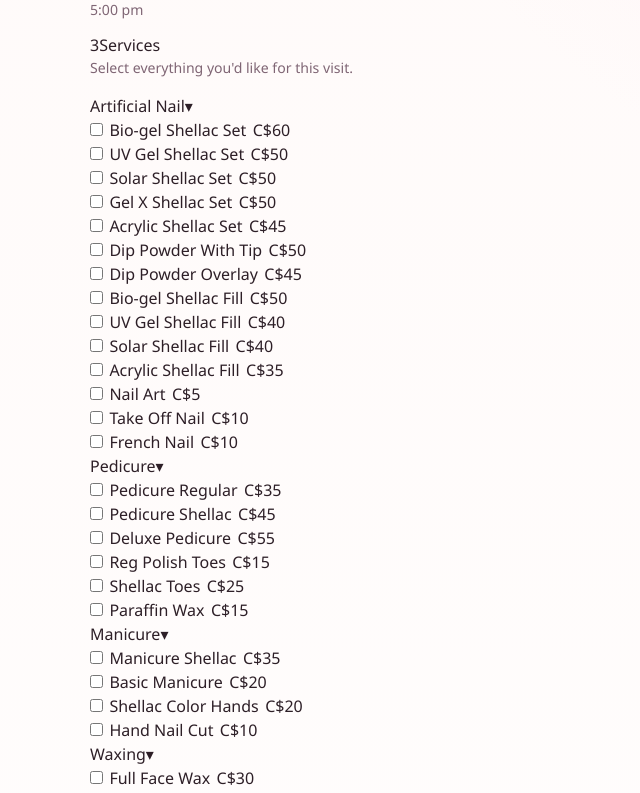
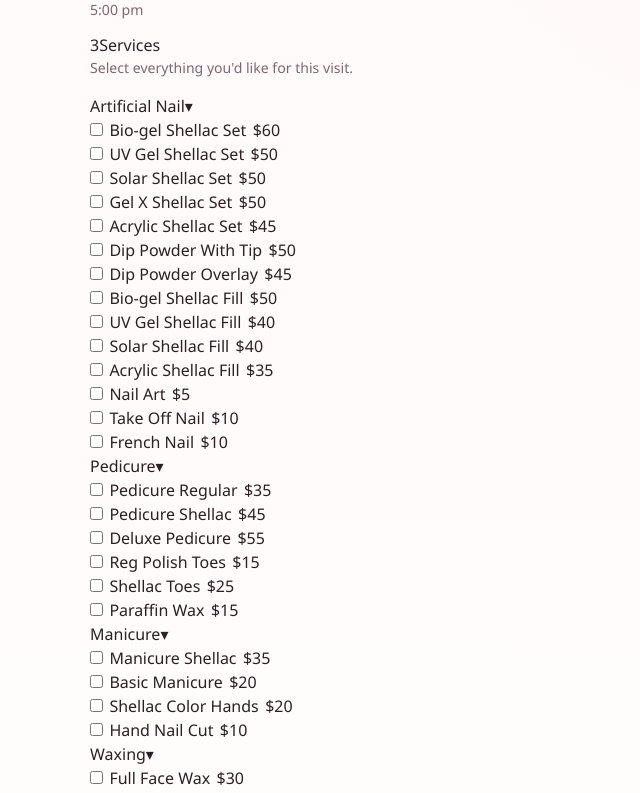
Before and after one commit to cindyorangis/lovelynails, a Next.js app: page /booking in a window 1280 px wide. Shown: the part 804-1597 px from the top of the page, without its empty margins (0-640 px from the left). Built offline with nearby package versions, Linux system fonts and the light colour scheme.

Commit message:
update current offers ui

```diff
--- a/app/globals.css
+++ b/app/globals.css
@@ -537,3 +537,53 @@ h2 {
     grid-template-columns: 1fr;
   }
 }
+
+/* ── Promotions Grid Layout ────────────────────────────────────────── */
+
+.promo-grid {
+  display: grid;
+  gap: 2rem;
+  justify-content: center; /* Ensures the grid itself is centered */
+  margin: 0 auto;
+}
+
+/* 1 Promo: Centered, restricted width so it doesn't look stretched */
+.promo-grid[data-count="1"] {
+  grid-template-columns: minmax(300px, 450px);
+}
+
+/* 2 Promos: Side-by-side, max width to keep them close together */
+.promo-grid[data-count="2"] {
+  grid-template-columns: repeat(2, minmax(300px, 400px));
+  max-width: 900px;
+}
+
+/* 3+ Promos: Standard 3-column responsive grid */
+.promo-grid[data-count="3"],
+.promo-grid[data-count="4"] {
+  grid-template-columns: repeat(auto-fit, minmax(300px, 1fr));
+  width: 100%;
+}
+
+/* Optional: Add a slight highlight/border to make promo cards pop */
+.promo-card {
+  border: 2px solid var(--primary-color, #e5e7eb); /* Adjust color as needed */
+  text-align: center;
+  display: flex;
+  flex-direction: column;
+}
+
+/* Pushes the button to the bottom so all cards are equal height */
+.promo-card .btn {
+  margin-top: auto;
+}
+
+/* Mobile Fallback: Stack them all on smaller screens */
+@media (max-width: 768px) {
+  .promo-grid[data-count="2"],
+  .promo-grid[data-count="3"],
+  .promo-grid[data-count="4"] {
+    grid-template-columns: 1fr;
+    max-width: 450px;
+  }
+}
--- a/app/page.tsx
+++ b/app/page.tsx
@@ -132,11 +132,13 @@ export default function HomePage() {
 
       {/* ── Active promotions ────────────────────────────────────────── */}
       {activePromotions.length > 0 && (
-        <section aria-label="Current promotions">
-          <h2>Current Offers</h2>
-          <div className="card-grid">
+        <section aria-label="Current promotions" className="promotions-section">
+          <h2 style={{ textAlign: "center", marginBottom: "2rem" }}>
+            Current Offers
+          </h2>
+          <div className="promo-grid" data-count={activePromotions.length}>
             {activePromotions.map((promo) => (
-              <article key={promo.id} className="card">
+              <article key={promo.id} className="card promo-card">
                 <p className="eyebrow">{promo.label}</p>
                 <h3>{promo.headline}</h3>
                 <p>{promo.details}</p>
--- a/app/services/services-data.ts
+++ b/app/services/services-data.ts
@@ -22,98 +22,98 @@ export const serviceCategories: ServiceCategory[] = [
     items: [
       {
         name: "Bio-gel Shellac Set",
-        price: "C$60",
+        price: "$60",
         duration: "60 min",
         pricingType: "From",
         subcategory: "Full Sets",
       },
       {
         name: "UV Gel Shellac Set",
-        price: "C$50",
+        price: "$50",
         duration: "60 min",
         pricingType: "From",
         subcategory: "Full Sets",
       },
       {
         name: "Solar Shellac Set",
-        price: "C$50",
+        price: "$50",
         duration: "60 min",
         pricingType: "From",
         subcategory: "Full Sets",
       },
       {
         name: "Gel X Shellac Set",
-        price: "C$50",
+        price: "$50",
         duration: "60 min",
         pricingType: "From",
         subcategory: "Full Sets",
       },
       {
         name: "Acrylic Shellac Set",
-        price: "C$45",
+        price: "$45",
         duration: "60 min",
         pricingType: "From",
         subcategory: "Full Sets",
       },
       {
         name: "Dip Powder With Tip",
-        price: "C$50",
+        price: "$50",
         duration: "60 min",
         pricingType: "From",
         subcategory: "Full Sets",
       },
       {
         name: "Dip Powder Overlay",
-        price: "C$45",
+        price: "$45",
         duration: "45 min",
         pricingType: "From",
         subcategory: "Full Sets",
       },
       {
         name: "Bio-gel Shellac Fill",
-        price: "C$50",
+        price: "$50",
         duration: "45 min",
         pricingType: "From",
         subcategory: "Refills",
       },
       {
         name: "UV Gel Shellac Fill",
-        price: "C$40",
+        price: "$40",
         duration: "45 min",
         pricingType: "From",
         subcategory: "Refills",
       },
       {
         name: "Solar Shellac Fill",
-        price: "C$40",
+        price: "$40",
         duration: "45 min",
         pricingType: "From",
         subcategory: "Refills",
       },
       {
         name: "Acrylic Shellac Fill",
-        price: "C$35",
+        price: "$35",
         duration: "30 min",
         pricingType: "From",
         subcategory: "Refills",
       },
       {
         name: "Nail Art",
-        price: "C$5",
+        price: "$5",
         duration: "15 min",
         pricingType: "From",
         subcategory: "Maintenance & Art",
       },
       {
         name: "Take Off Nail",
-        price: "C$10",
+        price: "$10",
         duration: "15 min",
         pricingType: "Fixed",
         subcategory: "Maintenance & Art",
       },
       {
         name: "French Nail",
-        price: "C$10",
+        price: "$10",
         duration: "15 min",
         pricingType: "Fixed",
         subcategory: "Maintenance & Art",
@@ -125,42 +125,42 @@ export const serviceCategories: ServiceCategory[] = [
     items: [
       {
         name: "Pedicure Regular",
-        price: "C$35",
+        price: "$35",
         duration: "30 min",
         pricingType: "Fixed",
         subcategory: "Standard Care",
       },
       {
         name: "Pedicure Shellac",
-        price: "C$45",
+        price: "$45",
         duration: "45 min",
         pricingType: "Fixed",
         subcategory: "Standard Care",
       },
       {
         name: "Deluxe Pedicure",
-        price: "C$55",
+        price: "$55",
         duration: "60 min",
         pricingType: "Fixed",
         subcategory: "Standard Care",
       },
       {
         name: "Reg Polish Toes",
-        price: "C$15",
+        price: "$15",
         duration: "15 min",
         pricingType: "Fixed",
         subcategory: "Quick Maintenance",
       },
       {
         name: "Shellac Toes",
-        price: "C$25",
+        price: "$25",
         duration: "30 min",
         pricingType: "Fixed",
         subcategory: "Quick Maintenance",
       },
       {
         name: "Paraffin Wax",
-        price: "C$15",
+        price: "$15",
         duration: "15 min",
         pricingType: "Fixed",
         subcategory: "Quick Maintenance",
@@ -172,25 +172,25 @@ export const serviceCategories: ServiceCategory[] = [
     items: [
       {
         name: "Manicure Shellac",
-        price: "C$35",
+        price: "$35",
         duration: "30 min",
         pricingType: "Fixed",
       },
       {
         name: "Basic Manicure",
-        price: "C$20",
+        price: "$20",
         duration: "15 min",
         pricingType: "Fixed",
       },
       {
         name: "Shellac Color Hands",
-        price: "C$20",
+        price: "$20",
         duration: "15 min",
         pricingType: "From",
       },
       {
         name: "Hand Nail Cut",
-        price: "C$10",
+        price: "$10",
         duration: "15 min",
         pricingType: "Fixed",
       },
@@ -201,112 +201,112 @@ export const serviceCategories: ServiceCategory[] = [
     items: [
       {
         name: "Full Face Wax",
-        price: "C$30",
+        price: "$30",
         duration: "30 min",
         pricingType: "Fixed",
         subcategory: "Face",
       },
       {
         name: "Eyebrows Wax",
-        price: "C$10",
+        price: "$10",
         duration: "15 min",
         pricingType: "Fixed",
         subcategory: "Face",
       },
       {
         name: "Eyebrow Tint + Wax",
-        price: "C$25",
+        price: "$25",
         duration: "30 min",
         pricingType: "Fixed",
         subcategory: "Face",
       },
       {
         name: "Lip Wax",
-        price: "C$5",
+        price: "$5",
         duration: "15 min",
         pricingType: "Fixed",
         subcategory: "Face",
       },
       {
         name: "Chin Wax",
-        price: "C$10",
+        price: "$10",
         duration: "15 min",
         pricingType: "From",
         subcategory: "Face",
       },
       {
         name: "Side Burn Wax",
-        price: "C$10",
+        price: "$10",
         duration: "15 min",
         pricingType: "Fixed",
         subcategory: "Face",
       },
       {
         name: "Full Arms Wax",
-        price: "C$30",
+        price: "$30",
         duration: "30 min",
         pricingType: "Fixed",
         subcategory: "Body",
       },
       {
         name: "Half Arms Wax",
-        price: "C$20",
+        price: "$20",
         duration: "15 min",
         pricingType: "Fixed",
         subcategory: "Body",
       },
       {
         name: "Under Arms Wax",
-        price: "C$10",
+        price: "$10",
         duration: "15 min",
         pricingType: "Fixed",
         subcategory: "Body",
       },
       {
         name: "Full Leg Wax",
-        price: "C$40",
+        price: "$40",
         duration: "45 min",
         pricingType: "From",
         subcategory: "Body",
       },
       {
         name: "Half Leg Wax",
-        price: "C$25",
+        price: "$25",
         duration: "30 min",
         pricingType: "From",
         subcategory: "Body",
       },
       {
         name: "Chest Wax",
-        price: "C$25",
+        price: "$25",
         duration: "30 min",
         pricingType: "Fixed",
         subcategory: "Body",
       },
       {
         name: "Back Wax",
-        price: "C$30",
+        price: "$30",
         duration: "30 min",
         pricingType: "Fixed",
         subcategory: "Body",
       },
       {
         name: "Stomach Wax",
-        price: "C$20",
+        price: "$20",
         duration: "15 min",
         pricingType: "Fixed",
         subcategory: "Body",
       },
       {
         name: "Brazilian Wax",
-        price: "C$40",
+        price: "$40",
         duration: "45 min",
         pricingType: "From",
         subcategory: "Intimate",
       },
       {
         name: "Bikini Wax",
-        price: "C$20",
+        price: "$20",
         duration: "15 min",
         pricingType: "Fixed",
         subcategory: "Intimate",
@@ -318,19 +318,19 @@ export const serviceCategories: ServiceCategory[] = [
     items: [
       {
         name: "Facial",
-        price: "C$70",
+        price: "$70",
         duration: "60 min",
         pricingType: "From",
       },
       {
         name: "Massage Body",
-        price: "C$70",
+        price: "$70",
         duration: "60 min",
         pricingType: "From",
       },
       {
         name: "Eyelash Tinting",
-        price: "C$20",
+        price: "$20",
         duration: "15 min",
         pricingType: "From",
       },
@@ -341,31 +341,31 @@ export const serviceCategories: ServiceCategory[] = [
     items: [
       {
         name: "Kid Manicure",
-        price: "C$15",
+        price: "$15",
         duration: "15 min",
         pricingType: "Fixed",
       },
       {
         name: "Kid Pedicure",
-        price: "C$25",
+        price: "$25",
         duration: "30 min",
         pricingType: "Fixed",
       },
       {
         name: "Polish Hand (Kid)",
-        price: "C$7",
+        price: "$7",
         duration: "15 min",
         pricingType: "Fixed",
       },
       {
         name: "Polish Toe (Kid)",
-        price: "C$8",
+        price: "$8",
         duration: "15 min",
         pricingType: "Fixed",
       },
       {
         name: "Shellac Add On",
-        price: "C$10",
+        price: "$10",
         duration: "15 min",
         pricingType: "Fixed",
       },
--- a/app/site-data.ts
+++ b/app/site-data.ts
@@ -1,7 +1,7 @@
 export const siteConfig = {
   name: "Lovely Nails",
   baseUrl: "https://www.lovelynailsnorthyork.com",
-  phone: "+1-416-743-1567",
+  phone: "416-743-1567",
   email: "hello@lovelynailsnorthyork.com",
   address: {
     streetAddress: "2938 Islington Ave.",
```
